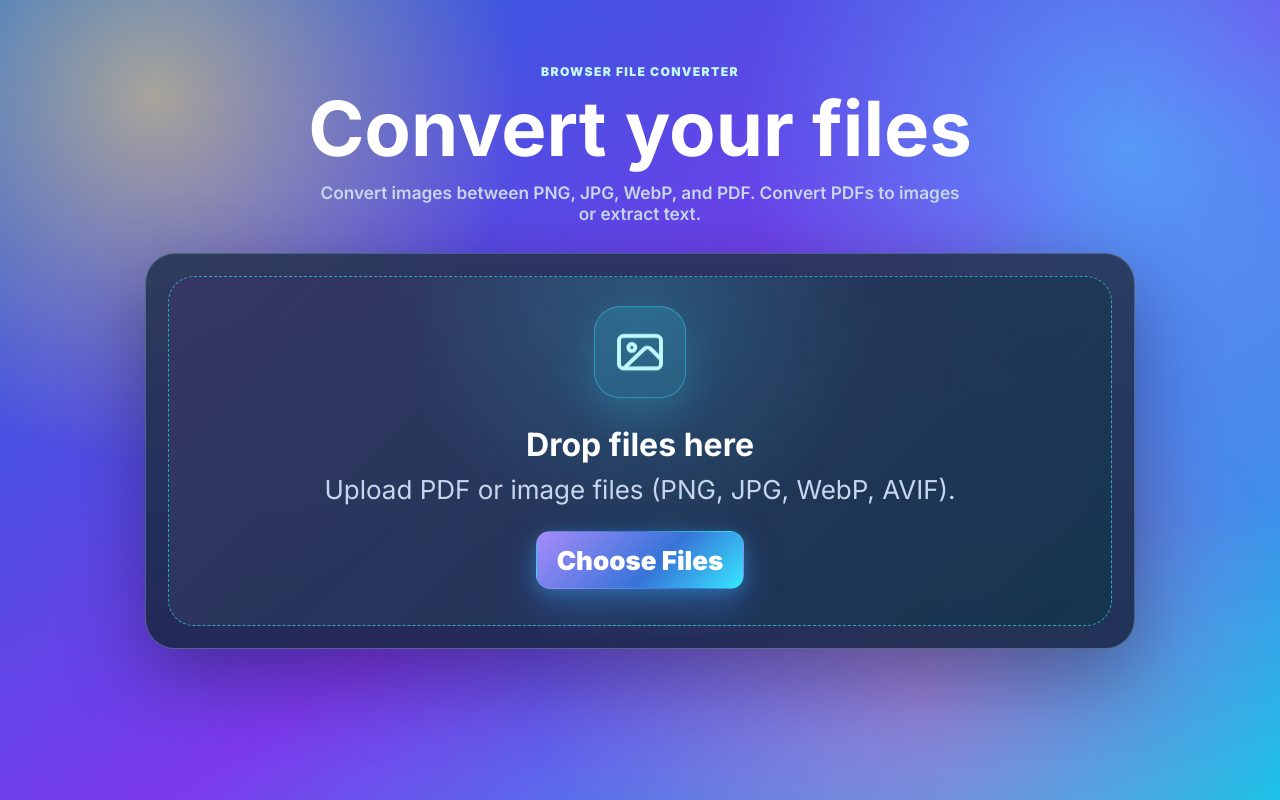
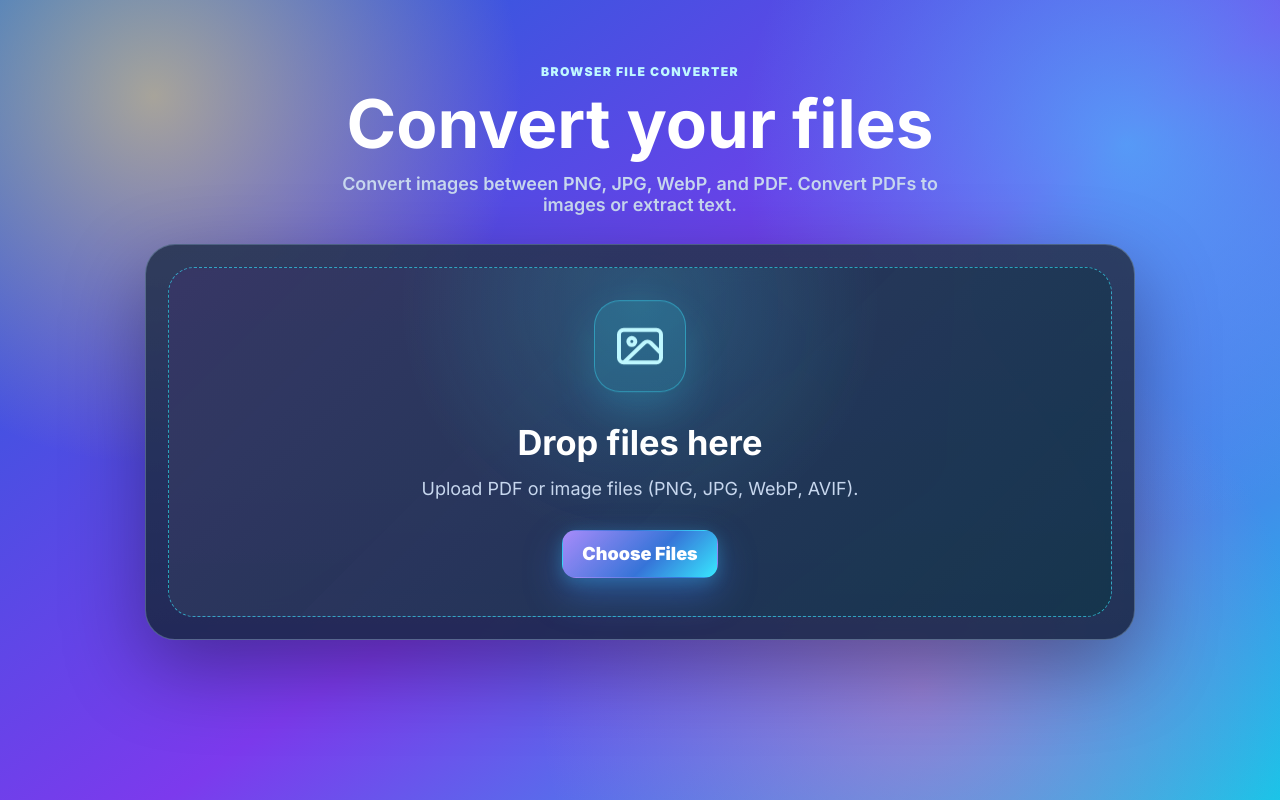
Before and after one commit to guy33liba/fileConverter, a plain HTML site: page index.html in a window 1280 px wide. Drawn offline with nearby package versions, Linux system fonts and the light colour scheme.

Commit message:
Tune readable font sizes

```diff
--- a/style.css
+++ b/style.css
@@ -23,7 +23,7 @@
 body {
   margin: 0;
   min-height: 100vh;
-  font-size: 26px;
+  font-size: 18px;
   font-family: Inter, system-ui, -apple-system, BlinkMacSystemFont, "Segoe UI", sans-serif;
   color: var(--text);
   background:
@@ -72,7 +72,7 @@ select:focus-visible {
 
 .hero h1 {
   margin: 10px auto 14px;
-  font-size: clamp(2.35rem, 7vw, 4.75rem);
+  font-size: clamp(2.25rem, 6vw, 4.2rem);
   line-height: 1.02;
   letter-spacing: 0;
 }
@@ -81,7 +81,7 @@ select:focus-visible {
   max-width: 640px;
   margin: 0 auto;
   color: var(--muted);
-  font-size: 1.08rem;
+  font-size: 1.12rem;
   font-weight: 600;
 }
 
@@ -163,7 +163,7 @@ select:focus-visible {
 
 .drop-zone h2 {
   margin: 0 0 8px;
-  font-size: clamp(1.4rem, 4vw, 2rem);
+  font-size: clamp(1.55rem, 4vw, 2.15rem);
 }
 
 .drop-zone p {
```
